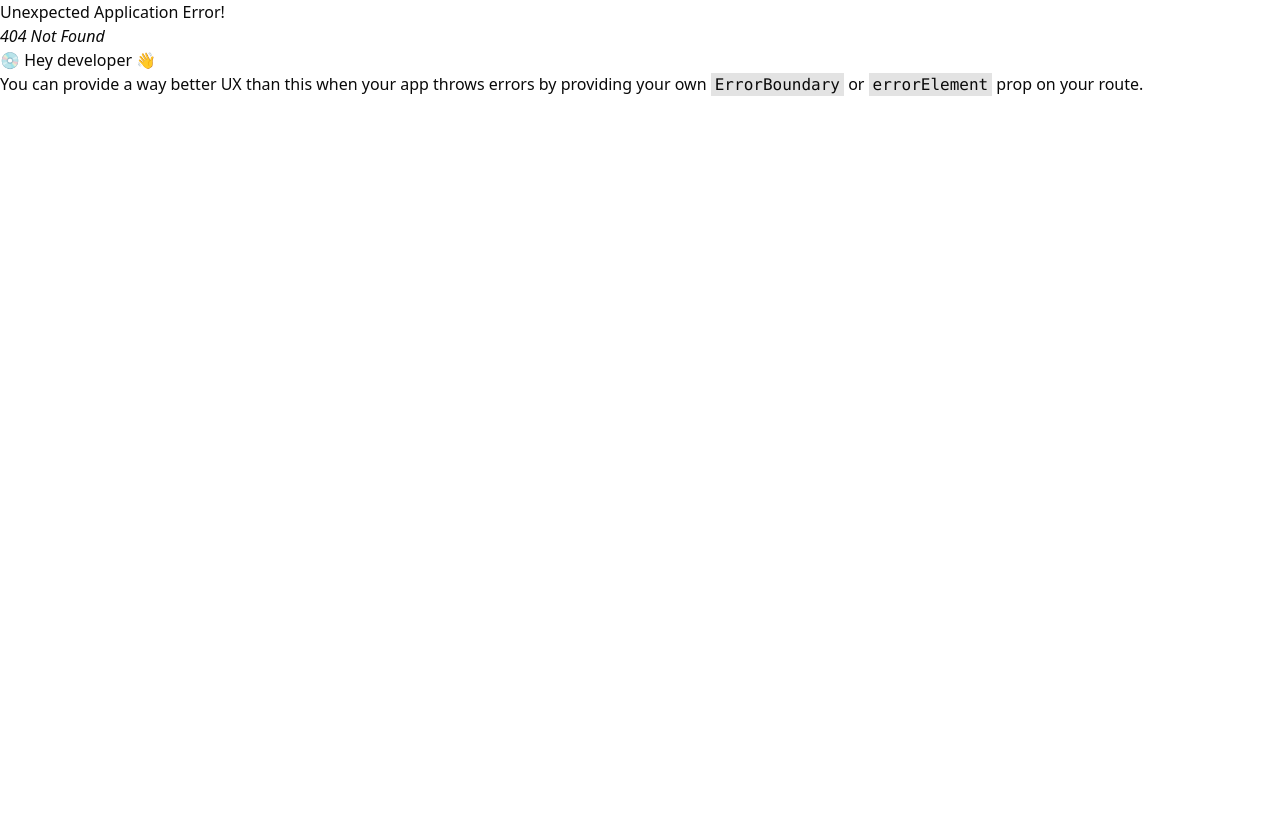
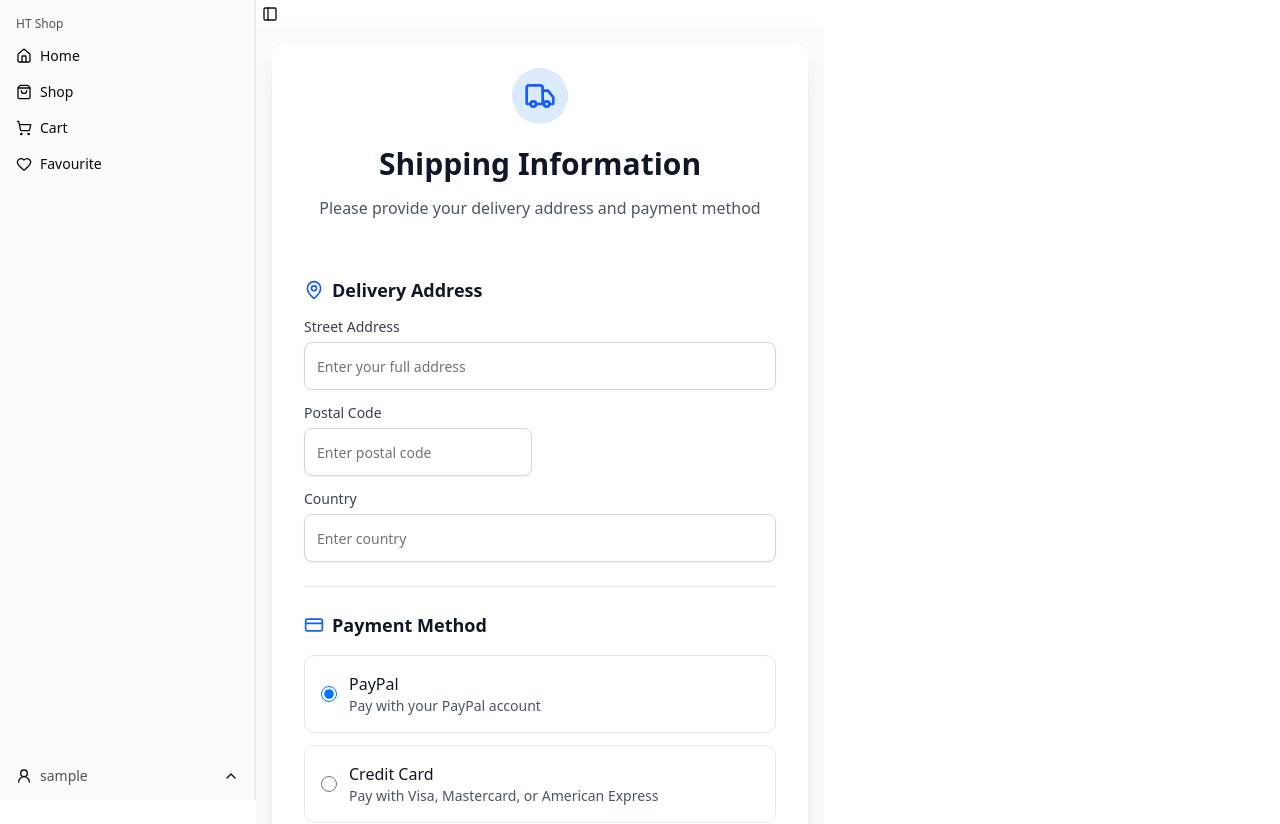
Before and after one commit to danghan2506/HT-Shop, a React (Vite) app in the folder frontend/: page /shipping in a window 1280 px wide. Before the commit this address had no page. Shown: the top 824 px of the page. Before the commit the page ends 800 px from the top, so only its background shows below. Built offline with nearby package versions, Linux system fonts and the light colour scheme; sample sign-in values are in the browser's storage.

Commit message:
Frontend| adds shipping form

```diff
--- a/frontend/src/App.jsx
+++ b/frontend/src/App.jsx
@@ -5,12 +5,14 @@ import { SidebarProvider, SidebarTrigger } from "@/components/ui/sidebar"
 import { AppSidebar } from "./pages/auth/app-sidebar"
 function App() {
   return (
-   <SidebarProvider>
-      <AppSidebar />
-      <main>
-        <SidebarTrigger />
-        <Outlet/>
-      </main>
+  <SidebarProvider>
+      <div className="flex min-h-screen">
+        <AppSidebar />
+        <main className="flex-1">
+          <SidebarTrigger />
+          <Outlet/>
+        </main>
+      </div>
     </SidebarProvider>
   )
 }
--- a/frontend/src/main.jsx
+++ b/frontend/src/main.jsx
@@ -23,11 +23,13 @@ import Home from './pages/home.jsx'
 import Favourite from './pages/user/favourite.jsx'
 import ProductDetails from './pages/product-details.jsx'
 import Cart from './pages/cart.jsx'
+import Shipping from './pages/orders/shipping.jsx'
 const router = createBrowserRouter(
   createRoutesFromElements(
    <Route path='/' element={<App/>}>
    <Route path='' element={<PrivateRoute/>}>
       <Route path='profile' element={<Profile/>}/>
+      <Route path='/shipping' element={<Shipping/>}/>
    </Route>
    <Route path="/login" element={<Login />}/>
    <Route path='/signup' element={<Signup/>}/>
--- /dev/null
+++ b/frontend/src/pages/orders/shipping.jsx
@@ -0,0 +1,164 @@
+import React, {useState, useEffect} from 'react'
+import { useSelector, useDispatch } from 'react-redux'
+import { useNavigate } from 'react-router'
+import { Truck, MapPin, CreditCard, ArrowRight } from 'lucide-react';
+import { Card, CardContent, CardHeader, CardTitle } from '@/components/ui/card';
+import { Button } from '@/components/ui/button';
+import { Input } from '@/components/ui/input';
+import { Label } from '@/components/ui/label';
+const Shipping = () => {
+  const dispatch = useDispatch()
+  const navigate = useNavigate()
+  const cart = useSelector((state) => state.cart)
+  const {shippingAddress} = cart
+  const [paymentMethod, setPaymentMethod] = useState("PayPal")
+  const [address, setAddress] = useState(shippingAddress.address || "")
+  const [postalCode, setPostalCode] = useState(shippingAddress.postalCode || "")
+  const [country, setCountry] = useState(shippingAddress.country || "")
+  useEffect(() => {
+    if(!shippingAddress.address){
+        navigate("/shipping")
+    }
+  }, [navigate, shippingAddress])
+  const submitHandler = (e) => {
+    e.preventDefault()
+
+  }
+  return (
+    <div className="min-h-screen bg-gray-50 flex items-center justify-center p-4">
+      <div className="flex w-full justify-center items-center min-h-screen">
+        <div className="w-full max-w-2xl">
+          <Card className="shadow-xl border-0 bg-white">
+          <CardHeader className="text-center pb-8">
+            <div className="flex justify-center mb-4">
+              <div className="bg-blue-100 p-3 rounded-full">
+                <Truck className="w-8 h-8 text-blue-600" />
+              </div>
+            </div>
+            <CardTitle className="text-3xl font-bold text-gray-900">
+              Shipping Information
+            </CardTitle>
+            <p className="text-gray-600 mt-2">
+              Please provide your delivery address and payment method
+            </p>
+          </CardHeader>
+
+          <CardContent className="px-8 pb-8">
+            <form onSubmit={submitHandler} className="space-y-6">
+              {/* Address Section */}
+              <div className="space-y-4">
+                <div className="flex items-center gap-2 mb-4">
+                  <MapPin className="w-5 h-5 text-blue-600" />
+                  <h3 className="text-lg font-semibold text-gray-900">Delivery Address</h3>
+                </div>
+
+                <div className="space-y-2">
+                  <Label htmlFor="address" className="text-gray-700 font-medium">
+                    Street Address
+                  </Label>
+                  <Input
+                    id="address"
+                    type="text"
+                    placeholder="Enter your full address"
+                    value={address}
+                    onChange={(e) => setAddress(e.target.value)}
+                    required
+                    className="border-gray-300 focus:border-blue-500 focus:ring-blue-500 h-12"
+                  />
+                </div>
+
+                <div className="grid grid-cols-1 md:grid-cols-2 gap-4">
+                  <div className="space-y-2">
+                    <Label htmlFor="postalCode" className="text-gray-700 font-medium">
+                      Postal Code
+                    </Label>
+                    <Input
+                      id="postalCode"
+                      type="text"
+                      placeholder="Enter postal code"
+                      value={postalCode}
+                      onChange={(e) => setPostalCode(e.target.value)}
+                      required
+                      className="border-gray-300 focus:border-blue-500 focus:ring-blue-500 h-12"
+                    />
+                  </div>
+                </div>
+
+                <div className="space-y-2">
+                  <Label htmlFor="country" className="text-gray-700 font-medium">
+                    Country
+                  </Label>
+                  <Input
+                    id="country"
+                    type="text"
+                    placeholder="Enter country"
+                    value={country}
+                    onChange={(e) => setCountry(e.target.value)}
+                    required
+                    className="border-gray-300 focus:border-blue-500 focus:ring-blue-500 h-12"
+                  />
+                </div>
+              </div>
+
+              {/* Payment Method Section */}
+              <div className="space-y-4 pt-6 border-t border-gray-200">
+                <div className="flex items-center gap-2 mb-4">
+                  <CreditCard className="w-5 h-5 text-blue-600" />
+                  <h3 className="text-lg font-semibold text-gray-900">Payment Method</h3>
+                </div>
+
+                <div className="space-y-3">
+                  <div className="flex items-center space-x-3 p-4 border border-gray-200 rounded-lg hover:bg-gray-50 transition-colors">
+                    <input
+                      type="radio"
+                      id="paypal"
+                      name="paymentMethod"
+                      value="PayPal"
+                      checked={paymentMethod === "PayPal"}
+                      onChange={(e) => setPaymentMethod(e.target.value)}
+                      className="w-4 h-4 text-blue-600 focus:ring-blue-500"
+                    />
+                    <label htmlFor="paypal" className="flex-1 cursor-pointer">
+                      <div className="font-medium text-gray-900">PayPal</div>
+                      <div className="text-sm text-gray-600">Pay with your PayPal account</div>
+                    </label>
+                  </div>
+
+                  <div className="flex items-center space-x-3 p-4 border border-gray-200 rounded-lg hover:bg-gray-50 transition-colors">
+                    <input
+                      type="radio"
+                      id="credit-card"
+                      name="paymentMethod"
+                      value="Credit Card"
+                      checked={paymentMethod === "Credit Card"}
+                      onChange={(e) => setPaymentMethod(e.target.value)}
+                      className="w-4 h-4 text-blue-600 focus:ring-blue-500"
+                    />
+                    <label htmlFor="credit-card" className="flex-1 cursor-pointer">
+                      <div className="font-medium text-gray-900">Credit Card</div>
+                      <div className="text-sm text-gray-600">Pay with Visa, Mastercard, or American Express</div>
+                    </label>
+                  </div>
+                </div>
+              </div>
+
+              {/* Submit Button */}
+              <div className="pt-6">
+                <Button
+                  type="submit"
+                  className="w-full bg-blue-600 hover:bg-blue-700 text-white h-12 text-lg font-semibold transition-colors duration-200 flex items-center justify-center gap-2"
+                >
+                  Continue to Payment
+                  <ArrowRight className="w-5 h-5" />
+                </Button>
+              </div>
+            </form>
+          </CardContent>
+          </Card>
+        </div>
+      </div>
+    </div>
+  );
+}
+
+export default Shipping
--- a/frontend/src/redux/api/order-api-slice.js
+++ b/frontend/src/redux/api/order-api-slice.js
@@ -1,71 +1,82 @@
 import { PAYPAL_URL, ORDER_URL } from "../features/constants";
 import apiSlice from "./api-slice";
-export const createApiSlice = apiSlice.injectEndpoints({
+export const orderApiSlice = apiSlice.injectEndpoints({
   endpoints: (builder) => ({
     createOrder: builder.mutation({
       query: (data) => ({
         url: `${ORDER_URL}/`,
         method: "POST",
-                body: data
-            })
+        body: data,
+      }),
     }),
     getAllOrders: builder.query({
       query: () => ({
         url: `${ORDER_URL}/`,
-                method: "GET"
+        method: "GET",
       }),
-            keepUnusedDataFor: 5
+      keepUnusedDataFor: 5,
     }),
     getMyOrders: builder.query({
       query: () => ({
         url: `${ORDER_URL}/my-orders`,
-                method: "GET"
+        method: "GET",
       }),
-            keepUnusedDataFor: 5
+      keepUnusedDataFor: 5,
     }),
     getOrderDetails: builder.query({
       query: (orderId) => ({
         url: `${ORDER_URL}/${orderId}`,
-                method: "GET"
-            })
+        method: "GET",
+      }),
     }),
     payOrder: builder.mutation({
       query: (orderId, data) => ({
-                url : `${ORDER_URL}/${orderId}/payment`,
+        url: `${ORDER_URL}/${orderId}/payment`,
         method: "PUT",
-                body: data
-            })
+        body: data,
+      }),
     }),
     deliverOrder: builder.mutation({
       query: (orderId, data) => ({
-                url : `${ORDER_URL}/${orderId}/delivery`,
+        url: `${ORDER_URL}/${orderId}/delivery`,
         method: "PUT",
-                body: data
-            })
+        body: data,
       }),
-        getPaypalClientId : builder.query({
+    }),
+    getPaypalClientId: builder.query({
       query: () => ({
-                url: `${PAYPAL_URL}`
-            })
+        url: `${PAYPAL_URL}`,
+      }),
     }),
     getTotalOrders: builder.query({
       query: () => ({
-                url : `${ORDER_URL}/total-orders`,
+        url: `${ORDER_URL}/total-orders`,
         method: "GET",
-            })
+      }),
     }),
     getTotalSales: builder.query({
       query: () => ({
         url: `${ORDER_URL}/total-sales`,
-                method: "GET"
-            })
+        method: "GET",
+      }),
     }),
     getTotalSalesByDate: builder.query({
       query: () => ({
-                url : `${ORDER_URL}/totals-sales/by-date`,
-                method: "GET"
-            })
-        })
-
-    })
-})
+        url: `${ORDER_URL}/totals-sales/by-date`,
+        method: "GET",
+      }),
+    }),
+  }),
+});
+export const {
+  useCreateOrderMutation,
+  useGetAllOrdersQuery,
+  useGetMyOrdersQuery,
+  useGetOrderDetailsQuery,
+  useGetPaypalClientIdQuery,
+  useGetTotalOrdersQuery,
+  useGetTotalSalesQuery,
+  useGetTotalSalesByDateQuery,
+  usePayOrderMutation,
+  useDeliverOrderMutation,
+} = orderApiSlice;
--- a/frontend/src/redux/features/cart/cart-slice.js
+++ b/frontend/src/redux/features/cart/cart-slice.js
@@ -32,9 +32,10 @@ export const cartSlice = createSlice({
             state.cartItems = []
             localStorage.setItem("cart", JSON.stringify(state))
         },
-        resetCart: (state) => (
+        resetCart: (state) => {
             state = initialState
-        )
+        }
+
     }
 })
 export const { addToCart, removeFromCart, saveShippingAddress, savePaymentMethod, clearCartItems, resetCart } = cartSlice.actions
```
Lines whose indentation alone changed are shown as unchanged.
